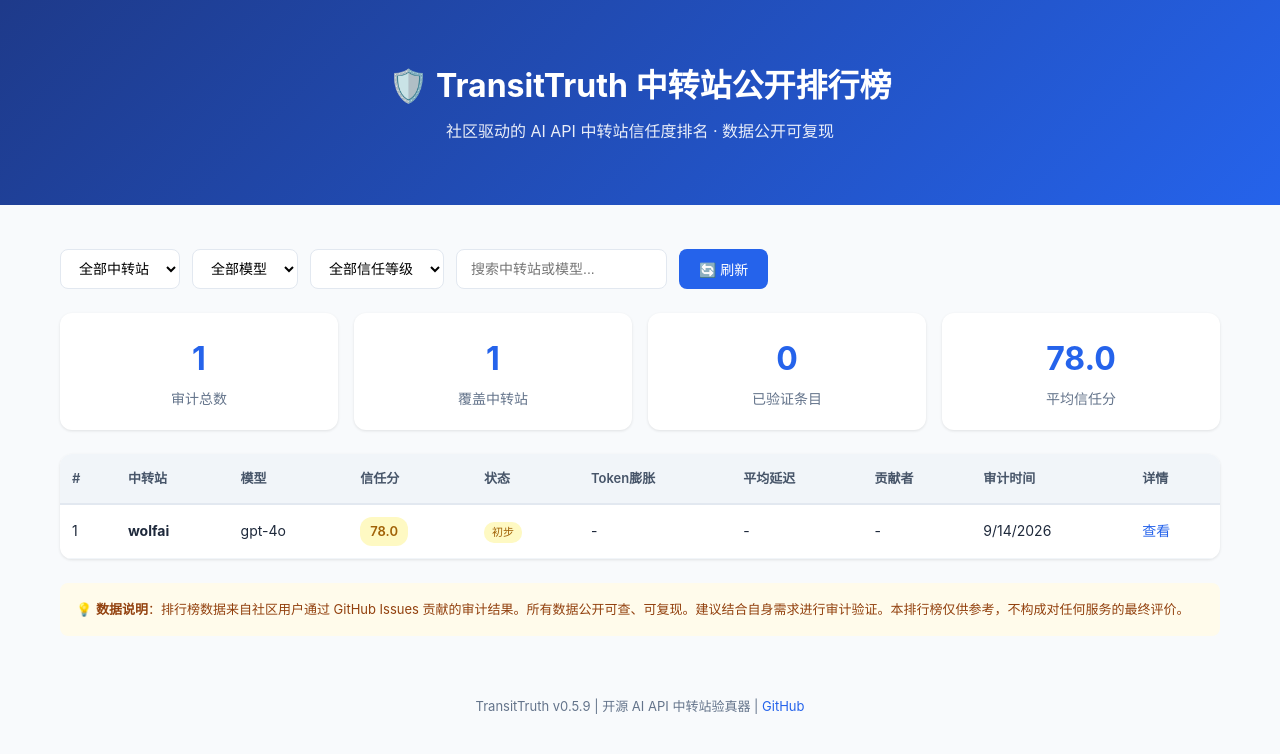
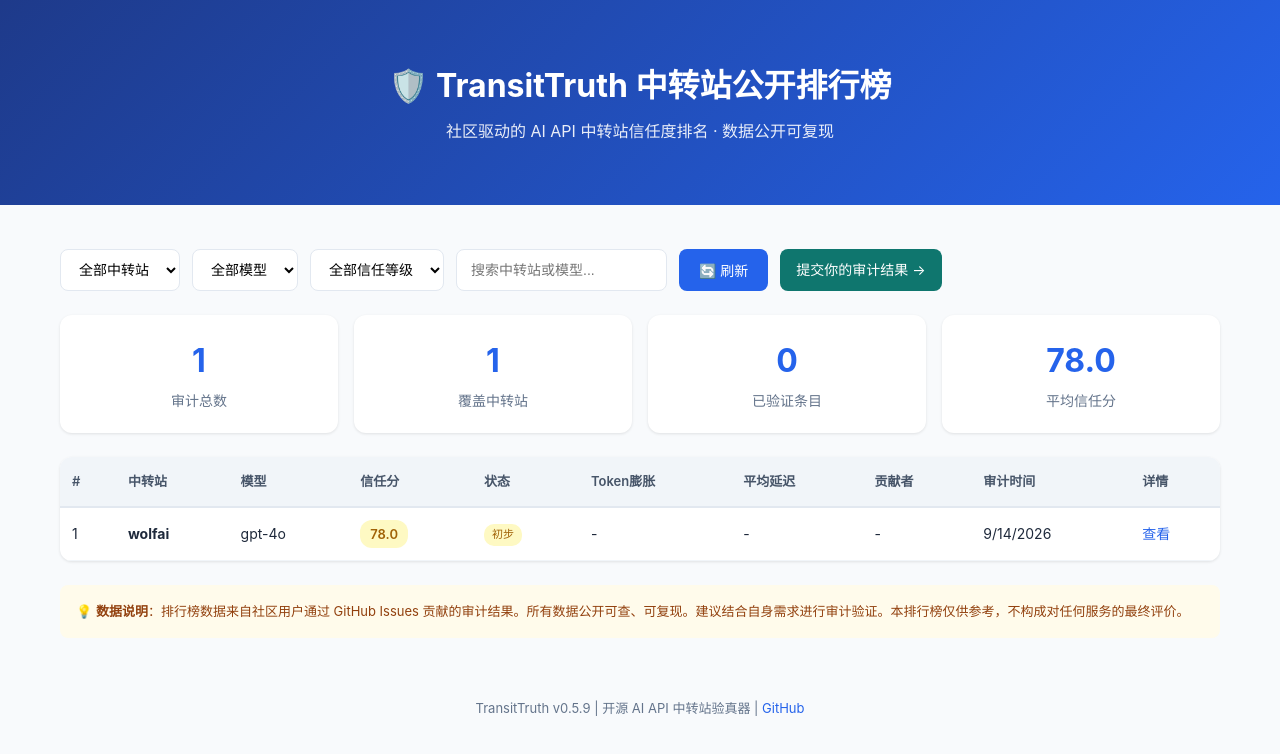
Before and after one commit to dafahaha/transit-truth, a plain HTML site: page docs/ranking.html in a window 1280 px wide. Drawn offline with Linux system fonts and the light colour scheme.

Commit message:
feat: add a one-click submission link to the leaderboard

```diff
--- a/docs/ranking.html
+++ b/docs/ranking.html
@@ -44,6 +44,16 @@
             font-size: 14px;
         }
         .controls button:hover { background: #1d4ed8; }
+        .controls .submit-link {
+            padding: 10px 16px;
+            background: #0f766e;
+            color: white;
+            border-radius: 8px;
+            text-decoration: none;
+            font-size: 14px;
+            white-space: nowrap;
+        }
+        .controls .submit-link:hover { background: #115e59; }
         .stats {
             display: grid;
             grid-template-columns: repeat(auto-fit, minmax(200px, 1fr));
@@ -158,6 +168,7 @@
             </select>
             <input type="text" id="searchInput" placeholder="搜索中转站或模型...">
             <button onclick="loadRanking()">🔄 刷新</button>
+            <a class="submit-link" href="https://github.com/dafahaha/transit-truth/issues/new?template=audit_result.yml&title=%5BAudit%5D%20&labels=audit-result" target="_blank" rel="noopener">提交你的审计结果 →</a>
         </div>
 
         <div class="stats" id="statsSection" style="display:none;">
```
